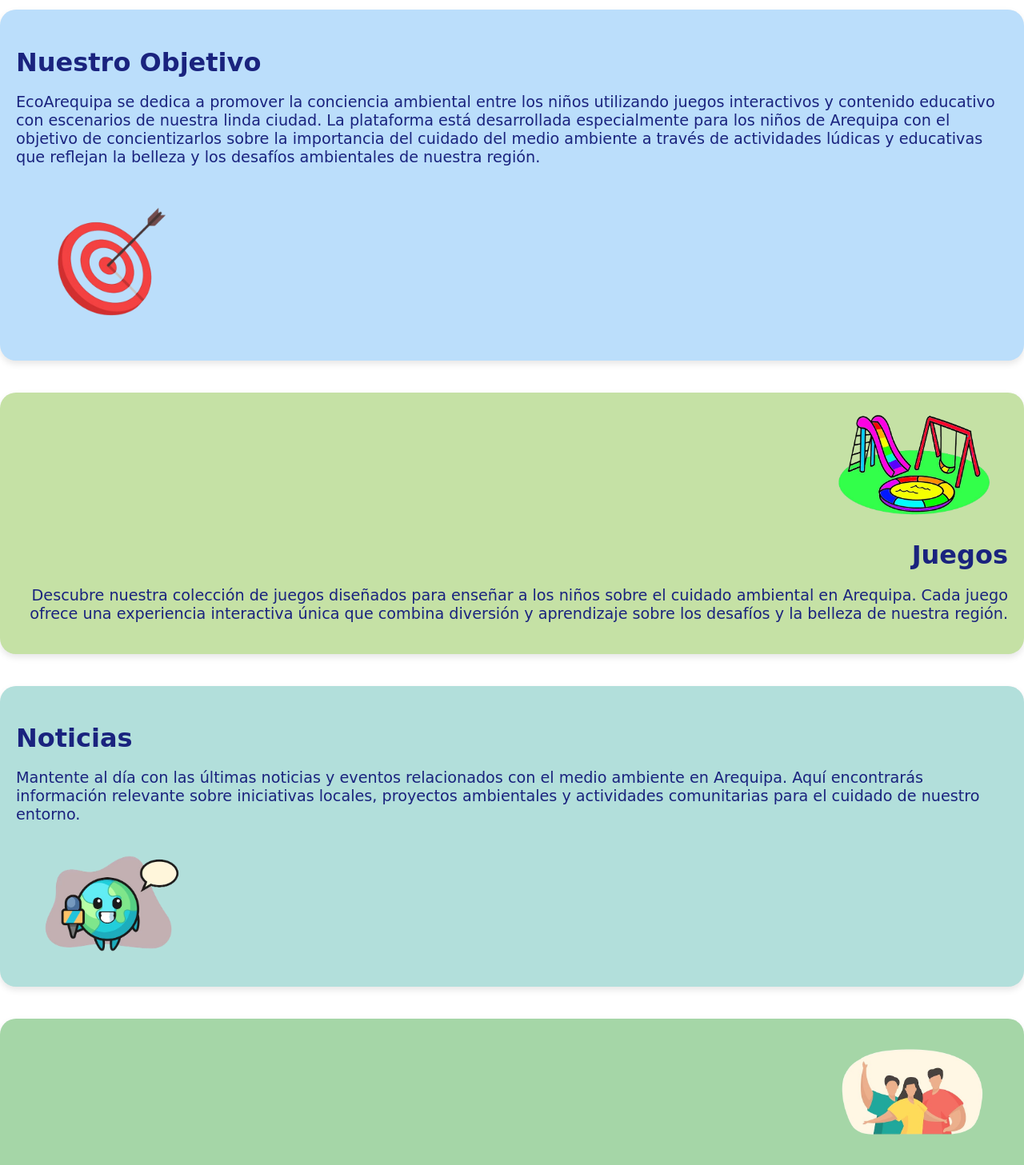
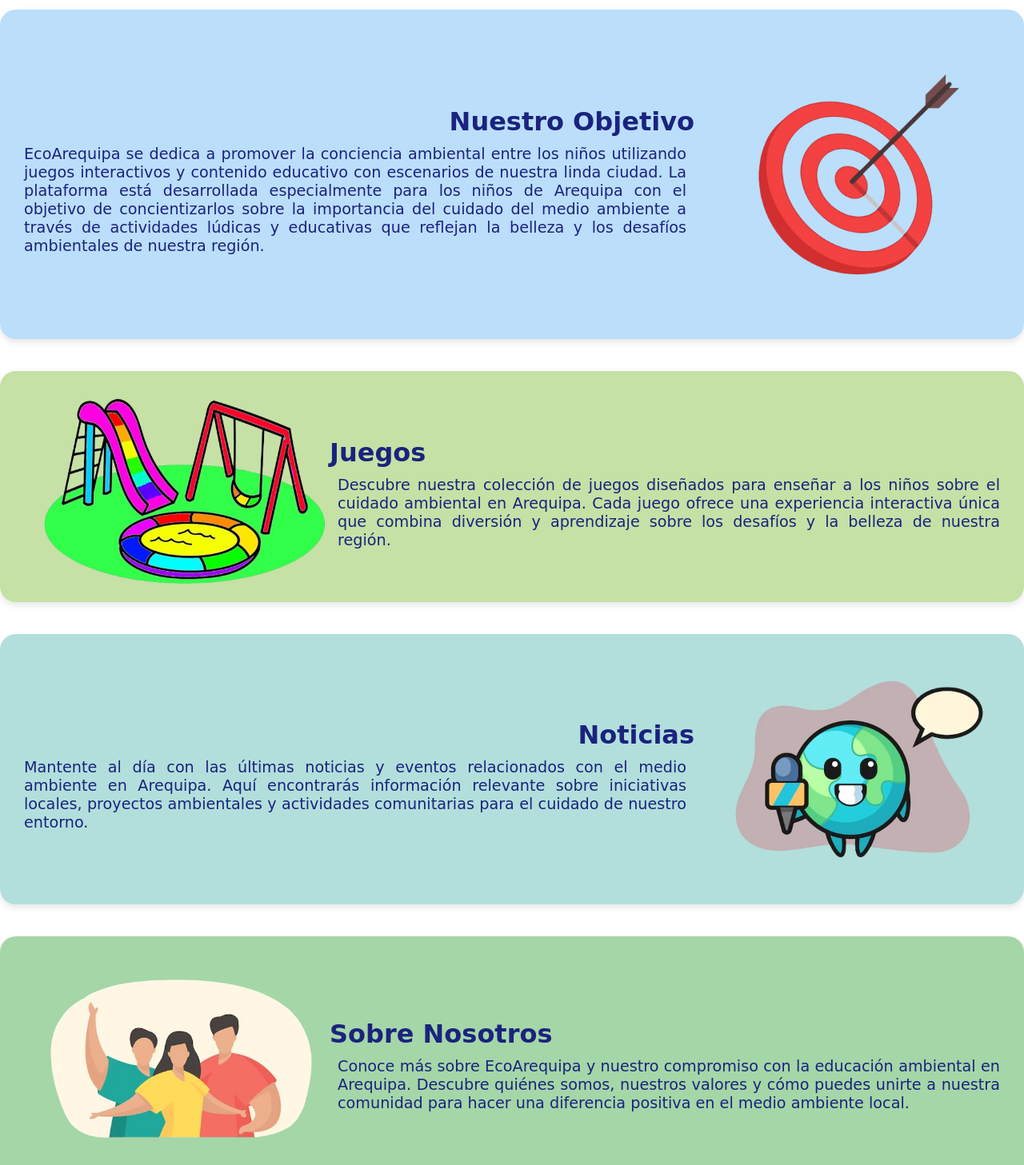
Before and after one commit to EddieCodder/EcoArequipa, a React (Create React App) app in the folder ecoarequipa/: page / in a window 1280 px wide. Shown: the part 920-2377 px from the top of the page at 80% size. Built offline with nearby package versions, Linux system fonts and the light colour scheme.

Commit message:
Modificando estilos en inicio

```diff
--- a/ecoarequipa/src/pages/inicio.js
+++ b/ecoarequipa/src/pages/inicio.js
@@ -7,7 +7,6 @@ import objetivo from '../assets/objetivo.png';
 import juegos from '../assets/juegos.png';
 import noticias from '../assets/noticias.png';
 import sobreNosotros from '../assets/sobre-nosotros.png';
-
 
 const Inicio = () => {
   return (
@@ -19,7 +18,7 @@ const Inicio = () => {
           <img src={text3} style={{ width: '1000px', height: 'auto' }} alt="Texto 3" />
         </div>
       </section>
-      <section className="objective-section section-right">
+      <section className="objective-section section-right section">
         <div className="section-content">
           <div className="section-text">
             <h2 className="section-title">Nuestro Objetivo</h2>
@@ -28,7 +27,7 @@ const Inicio = () => {
           <img className="section-image" src={objetivo} alt="Imagen de objetivo" />
         </div>
       </section>
-      <section className="games-section section-left">
+      <section className="games-section section-left section">
         <div className="section-content">
           <img className="section-image" src={juegos} alt="Imagen de juegos" />
           <div className="section-text">
@@ -37,7 +36,7 @@ const Inicio = () => {
           </div>
         </div>
       </section>
-      <section className="news-section section-right">
+      <section className="news-section section-right section">
         <div className="section-content">
           <div className="section-text">
             <h2 className="section-title">Noticias</h2>
@@ -46,7 +45,7 @@ const Inicio = () => {
           <img className="section-image" src={noticias} alt="Imagen de noticias" />
         </div>
       </section>
-      <section className="sobre-nosotros-section section-left">
+      <section className="sobre-nosotros-section section-left section">
         <div className="section-content">
           <img className="section-image" src={sobreNosotros} alt="Imagen de Sobre Nosotros" />
           <div className="section-text">
--- a/ecoarequipa/src/styles.css
+++ b/ecoarequipa/src/styles.css
@@ -40,6 +40,8 @@ code {
   justify-content: space-between;
   align-items: center;
   max-width: 100%;
+  box-shadow: 0 2px 4px rgba(0, 0, 0, 0.1); /* Sombra ligera */
+
 }
 
 .header .header-title {
@@ -159,13 +161,11 @@ code {
   border-radius: 10px; /* Esquinas redondeadas */
 }
 
-/* Estilos para la sección de Objetivo */
-.objective-section {
-  background-color: #bbdefb; /* Fondo azul claro */
+/* Estilos para las secciones comunes */
+.section {
   width: calc(100% - 40px); /* Ocupa casi todo el ancho disponible con margen */
   padding: 20px; /* Añade espacio interno */
   margin-top: 40px; /* Espacio superior */
-  text-align: left; /* Alinea a la izquierda */
   font-family: 'Comic Sans MS', sans-serif; /* Fuente */
   border-radius: 20px; /* Esquinas redondeadas */
   box-shadow: 0 4px 8px rgba(0, 0, 0, 0.1); /* Sombra */
@@ -175,126 +175,54 @@ code {
   align-items: center; /* Alinea verticalmente */
 }
 
-.objective-section img {
-  max-width: 200px; /* Tamaño máximo de la imagen */
-  margin-left: 20px; /* Margen izquierdo */
+.section-left {
+  text-align: left; /* Alinea a la izquierda */
 }
 
-.objective-section .section-content {
-  flex-grow: 1; /* Ocupa todo el espacio disponible */
+.section-right {
+  text-align: right; /* Alinea a la derecha */
 }
 
-.objective-section .section-title {
+/* Estilos específicos para cada sección */
+.objective-section {
+  background-color: #bbdefb; /* Fondo azul claro */
+}
+
+.games-section {
+  background-color: #c5e1a5; /* Fondo verde claro */
+}
+
+.news-section {
+  background-color: #b2dfdb; /* Fondo celeste claro */
+}
+
+.sobre-nosotros-section {
+  background-color: #a5d6a7; /* Fondo verde claro más oscuro */
+}
+
+.section-content {
+  display: flex;
+  justify-content: space-between;
+  align-items: center;
+}
+
+.section-image {
+  max-width: 30%;
+  margin-left: 20px; /* Margen izquierdo por defecto */
+}
+
+.section-image.right {
+  margin-right: 20px; /* Margen derecho para las secciones alineadas a la derecha */
+}
+
+.section-title {
   font-size: 2rem; /* Tamaño del título aumentado */
   font-weight: bold; /* Negrita */
   margin-bottom: 10px; /* Espacio inferior */
 }
 
-.objective-section .section-description {
+.section-description {
   font-size: 1.2rem; /* Tamaño del texto */
+  text-align: justify; /* Justifica el texto */
+  margin: 10px; /* Margen interno para separación del borde */
 }
-
-/* Estilos para la sección de Juegos */
-.games-section {
-  background-color: #c5e1a5; /* Fondo verde claro */
-  width: calc(100% - 40px); /* Ocupa casi todo el ancho disponible con margen */
-  padding: 20px; /* Añade espacio interno */
-  margin-top: 40px; /* Espacio superior */
-  text-align: right; /* Alinea a la derecha */
-  font-family: 'Comic Sans MS', sans-serif; /* Fuente */
-  border-radius: 20px; /* Esquinas redondeadas */
-  box-shadow: 0 4px 8px rgba(0, 0, 0, 0.1); /* Sombra */
-  color: #1a237e; /* Color de texto azul oscuro */
-  display: flex;
-  justify-content: space-between; /* Alinea elementos en el centro */
-  align-items: center; /* Alinea verticalmente */
-}
-
-.games-section img {
-  max-width: 200px; /* Tamaño máximo de la imagen */
-  margin-right: 20px; /* Margen derecho */
-}
-
-.games-section .section-content {
-  flex-grow: 1; /* Ocupa todo el espacio disponible */
-}
-
-.games-section .section-title {
-  font-size: 2rem; /* Tamaño del título aumentado */
-  font-weight: bold; /* Negrita */
-  margin-bottom: 10px; /* Espacio inferior */
-}
-
-.games-section .section-description {
-  font-size: 1.2rem; /* Tamaño del texto */
-}
-
-/* Estilos para la sección de Noticias */
-.news-section {
-  background-color: #b2dfdb; /* Fondo celeste claro */
-  width: calc(100% - 40px); /* Ocupa casi todo el ancho disponible con margen */
-  padding: 20px; /* Añade espacio interno */
-  margin-top: 40px; /* Espacio superior */
-  text-align: left; /* Alinea a la izquierda */
-  font-family: 'Comic Sans MS', sans-serif; /* Fuente */
-  border-radius: 20px; /* Esquinas redondeadas */
-  box-shadow: 0 4px 8px rgba(0, 0, 0, 0.1); /* Sombra */
-  color: #1a237e; /* Color de texto azul oscuro */
-  display: flex;
-  justify-content: space-between; /* Alinea elementos en el centro */
-  align-items: center; /* Alinea verticalmente */
-}
-
-.news-section img {
-  max-width: 200px; /* Tamaño máximo de la imagen */
-  margin-left: 20px; /* Margen izquierdo */
-}
-
-.news-section .section-content {
-  flex-grow: 1; /* Ocupa todo el espacio disponible */
-}
-
-.news-section .section-title {
-  font-size: 2rem; /* Tamaño del título aumentado */
-  font-weight: bold; /* Negrita */
-  margin-bottom: 10px; /* Espacio inferior */
-}
-
-.news-section .section-description {
-  font-size: 1.2rem; /* Tamaño del texto */
-}
-
-/* Estilos para la sección de Sobre Nosotros */
-.sobre-nosotros-section {
-  background-color: #a5d6a7; /* Fondo verde claro más oscuro */
-  width: calc(100% - 40px); /* Ocupa casi todo el ancho disponible con margen */
-  padding: 20px; /* Añade espacio interno */
-  margin-top: 40px; /* Espacio superior */
-  text-align: right; /* Alinea a la derecha */
-  font-family: 'Comic Sans MS', sans-serif; /* Fuente */
-  border-radius: 20px; /* Esquinas redondeadas */
-  box-shadow: 0 4px 8px rgba(0, 0, 0, 0.1); /* Sombra */
-  color: #1a237e; /* Color de texto azul oscuro */
-  display: flex;
-  justify-content: space-between; /* Alinea elementos en el centro */
-  align-items: center; /* Alinea verticalmente */
-}
-
-.sobre-nosotros-section img {
-  max-width: 200px; /* Tamaño máximo de la imagen */
-  margin-right: 20px; /* Margen derecho */
-}
-
-.sobre-nosotros-section .section-content {
-  flex-grow: 1; /* Ocupa todo el espacio disponible */
-}
-
-.sobre-nosotros-section .section-title {
-  font-size: 2rem; /* Tamaño del título aumentado */
-  font-weight: bold; /* Negrita */
-  margin-bottom: 10px; /* Espacio inferior */
-}
-
-.sobre-nosotros-section .section-description {
-  font-size: 1.2rem; /* Tamaño del texto */
-}
```
